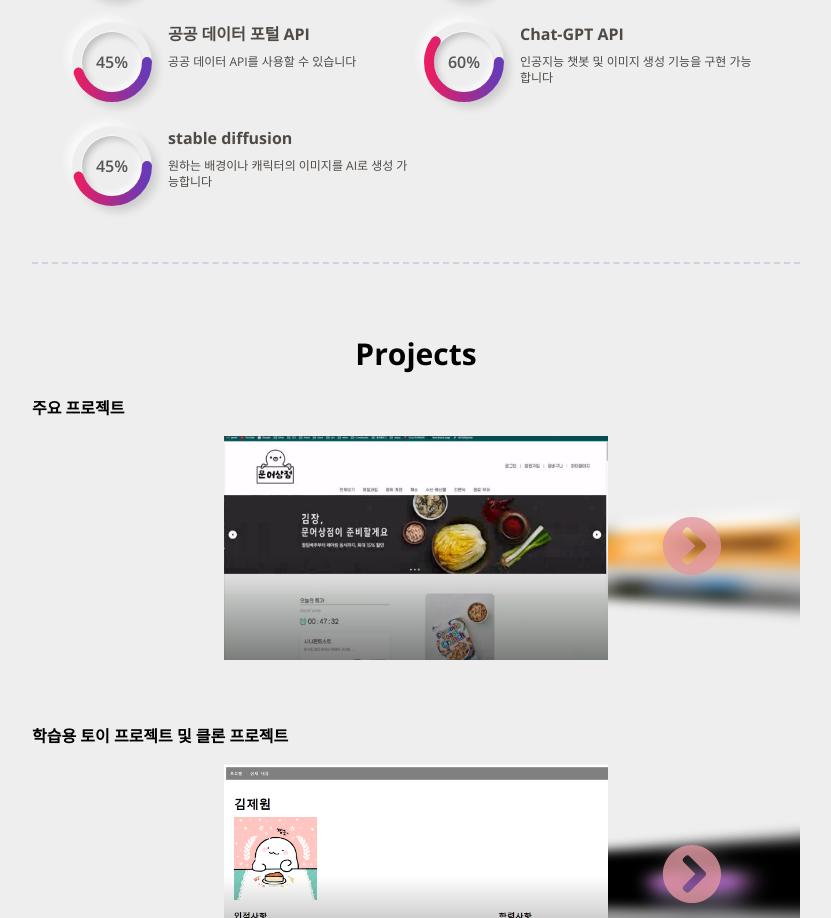
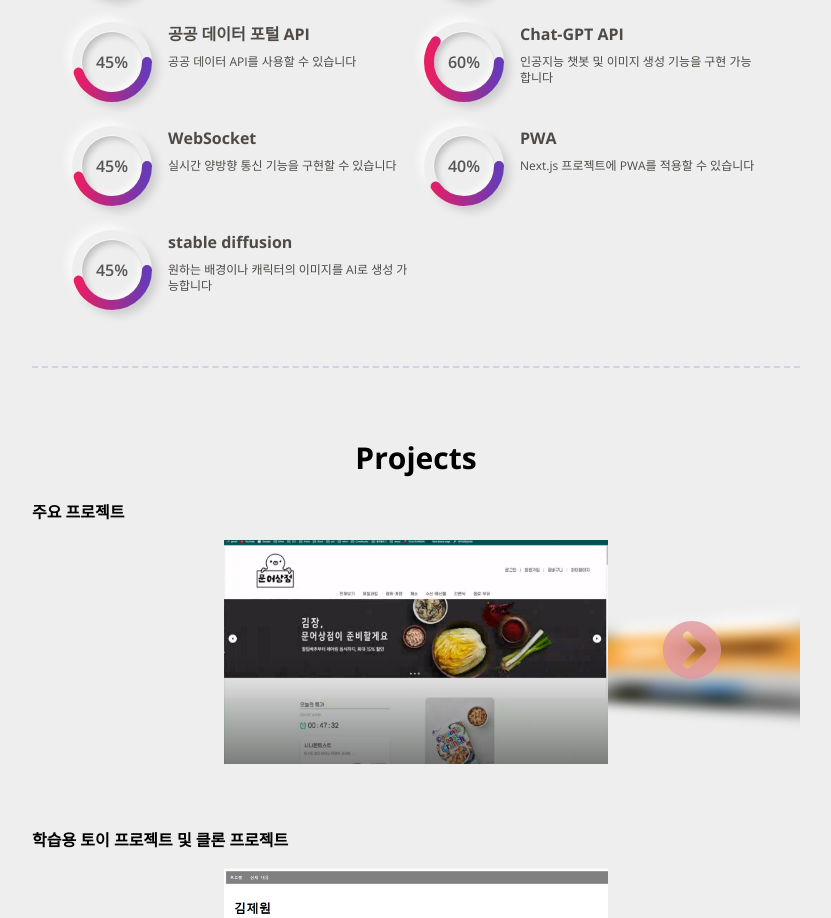
Before and after one commit to tokkissi/portfolio_2023, a Next.js app: page / in a window 1280 px wide. Shown: the part 1428-2346 px from the top of the page, without its empty margins (224-1055 px from the left). Built offline with nearby package versions, Linux system fonts and the light colour scheme.

Commit message:
chore: update skillList with new skills

```diff
--- a/src/app/components/SkillGrid.tsx
+++ b/src/app/components/SkillGrid.tsx
@@ -65,6 +65,16 @@ export default function SkillGrid() {
       percentage: 60,
     },
     {
+      skillName: "WebSocket",
+      description: "실시간 양방향 통신 기능을 구현할 수 있습니다",
+      percentage: 45,
+    },
+    {
+      skillName: "PWA",
+      description: "Next.js 프로젝트에 PWA를 적용할 수 있습니다",
+      percentage: 40,
+    },
+    {
       skillName: "stable diffusion",
       description: "원하는 배경이나 캐릭터의 이미지를 AI로 생성 가능합니다",
       percentage: 45,
```
